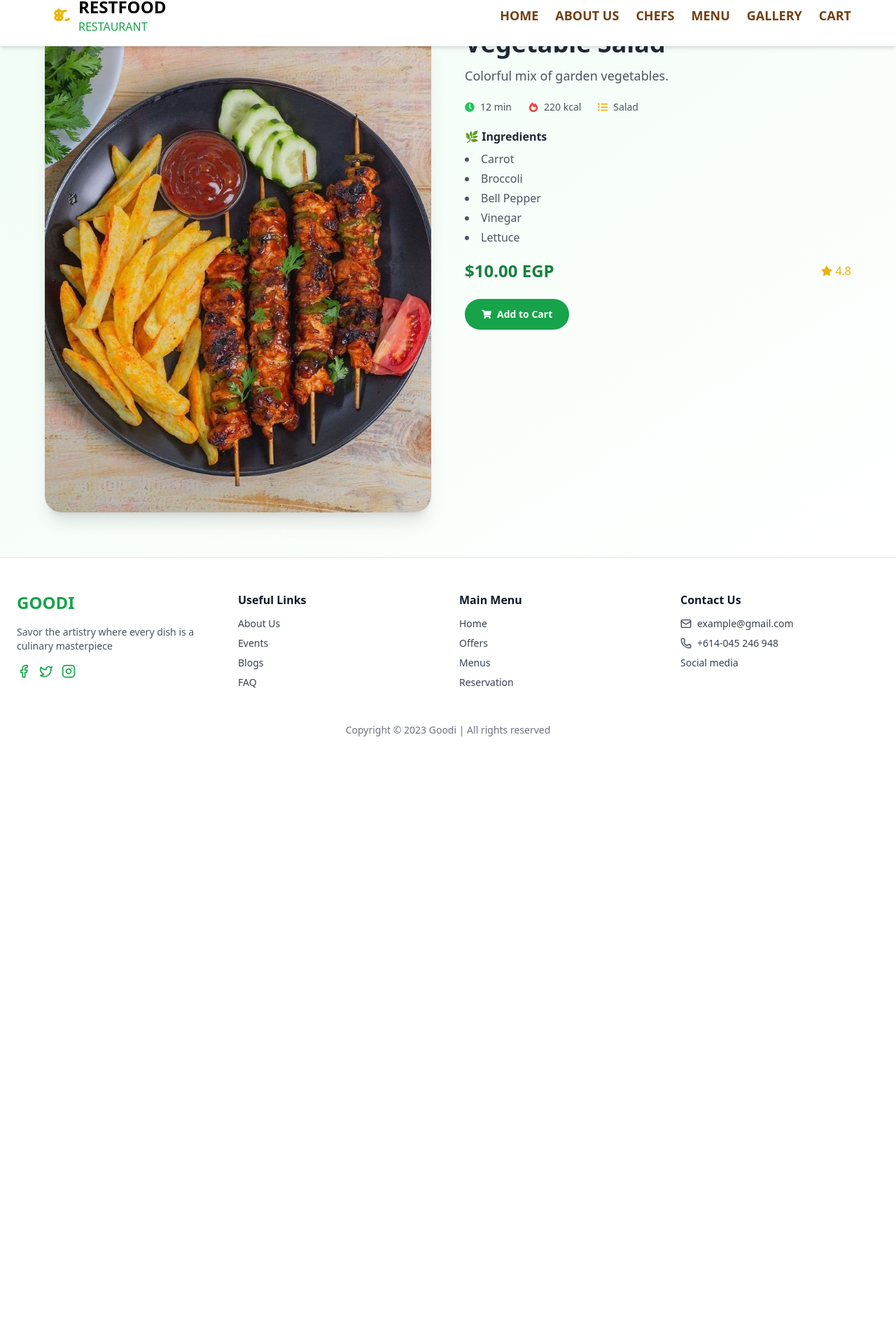
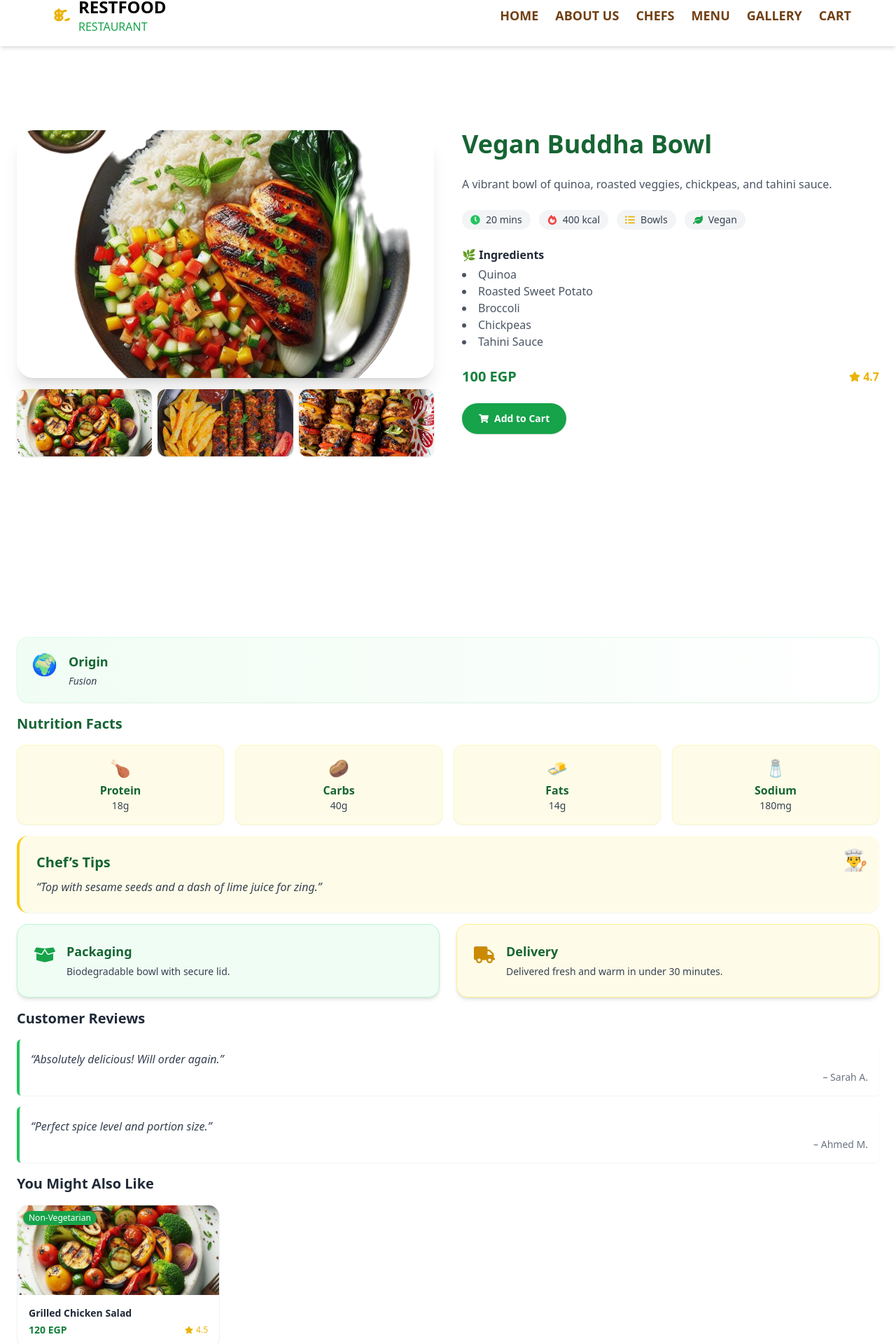
Before and after one commit to mariam168/Restaurant, a React (Vite) app: page /products/2 in a window 1280 px wide. Shown: the part 22-1942 px from the top of the page at 70% size. Before the commit the page ends 1123 px from the top, so only its background shows below. Built offline with nearby package versions, Linux system fonts and the light colour scheme.

Commit message:
improvement in product details page added

```diff
--- a/src/data/dishes.ts
+++ b/src/data/dishes.ts
@@ -1,106 +1,101 @@
 // src/data/dishes.ts
 export type Dish = {
-  id: string;
+  id: number;
   name: string;
   description: string;
-  price: string;
-  priceValue: number;
+  image: string;
+  gallery: string[];
+  price: number;
   rating: number;
-  image: string;
-  category: "Salad" | "Grill" | "Dessert";
-  type: "Veg" | "Non-Veg";
+  category: string;
+  type: string;
   prepTime: string;
   calories: number;
   ingredients: string[];
+  origin: string;
+  chefTips: string;
+  nutrition: {
+    protein: number;
+    carbs: number;
+    fat: number;
+    sodium: number;
+  };
+  packaging: string;
+  delivery: string;
 };
-
+import { i } from "framer-motion/client";
 import dish1 from "../assets/images/food1.jpg";
-import dish2 from "../assets/images/food3.jpg";
-import dish3 from "../assets/images/food4.jpg";
-
+import dish2 from "../assets/images/food2.png";
+import dish3 from "../assets/images/food3.jpg";
+import dish4 from "../assets/images/food4.jpg";
 export const allDishes: Dish[] = [
   {
-    id: "1",
-    name: "Fattoush Salad",
-    description: "Fresh veggies tossed with crispy pita chips.",
-    price: "$12.00",
-    priceValue: 12,
-    rating: 4.6,
+    id: 1,
+    name: "Grilled Chicken Salad",
+    description:
+      "A healthy mix of grilled chicken, fresh greens, cherry tomatoes, cucumbers, and vinaigrette dressing.",
     image: dish1,
+    gallery: [
+
+      dish2,
+      dish3,
+      dish4,
+    ],
+    price: 120,
+    rating: 4.5,
     category: "Salad",
-    type: "Veg",
-    prepTime: "10 min",
-    calories: 250,
-    ingredients: ["Lettuce", "Tomato", "Cucumber", "Pita Chips", "Olive Oil"]
+    type: "Non-Vegetarian",
+    prepTime: "15 mins",
+    calories: 350,
+    ingredients: ["Chicken Breast", "Lettuce", "Tomatoes", "Cucumber", "Dressing"],
+    origin: "Mediterranean",
+    chefTips:
+      "Best served cold with extra virgin olive oil and lemon zest for extra freshness.",
+    nutrition: {
+      protein: 30,
+      carbs: 15,
+      fat: 12,
+      sodium: 210,
+    },
+    packaging: "Eco-friendly container with separate dressing cup.",
+    delivery: "Delivered within 30–40 minutes in chilled packaging.",
   },
   {
-    id: "2",
-    name: "Vegetable Salad",
-    description: "Colorful mix of garden vegetables.",
-    price: "$10.00",
-    priceValue: 10,
-    rating: 4.8,
+    id: 2,
+    name: "Vegan Buddha Bowl",
+    description:
+      "A vibrant bowl of quinoa, roasted veggies, chickpeas, and tahini sauce.",
     image: dish2,
-    category: "Salad",
-    type: "Veg",
-    prepTime: "12 min",
-    calories: 220,
-    ingredients: ["Carrot", "Broccoli", "Bell Pepper", "Vinegar", "Lettuce"]
+    gallery: [
+      dish1,
+      dish3,
+      dish4,
+    ],
+    price: 100,
+    rating: 4.7,
+    category: "Bowls",
+    type: "Vegan",
+    prepTime: "20 mins",
+    calories: 400,
+    ingredients: [
+      "Quinoa",
+      "Roasted Sweet Potato",
+      "Broccoli",
+      "Chickpeas",
+      "Tahini Sauce",
+    ],
+    origin: "Fusion",
+    chefTips:
+      "Top with sesame seeds and a dash of lime juice for zing.",
+    nutrition: {
+      protein: 18,
+      carbs: 40,
+      fat: 14,
+      sodium: 180,
+    },
+    packaging: "Biodegradable bowl with secure lid.",
+    delivery: "Delivered fresh and warm in under 30 minutes.",
+
   },
-  {
-    id: "3",
-    name: "Egg Veggie Salad",
-    description: "Boiled eggs with sautéed vegetables.",
-    price: "$13.00",
-    priceValue: 13,
-    rating: 4.7,
-    image: dish3,
-    category: "Grill",
-    type: "Non-Veg",
-    prepTime: "15 min",
-    calories: 300,
-    ingredients: ["Eggs", "Zucchini", "Spinach", "Salt", "Black Pepper"]
-  },
-  {
-    id: "4",
-    name: "Fattoush Salad",
-    description: "Fresh veggies tossed with crispy pita chips.",
-    price: "$12.00",
-    priceValue: 12,
-    rating: 4.6,
-    image: dish1,
-    category: "Salad",
-    type: "Veg",
-    prepTime: "10 min",
-    calories: 250,
-    ingredients: ["Lettuce", "Tomato", "Cucumber", "Pita Chips", "Olive Oil"]
-  },
-  {
-    id: "5",
-    name: "Vegetable Salad",
-    description: "Colorful mix of garden vegetables.",
-    price: "$10.00",
-    priceValue: 10,
-    rating: 4.8,
-    image: dish2,
-    category: "Salad",
-    type: "Veg",
-    prepTime: "12 min",
-    calories: 220,
-    ingredients: ["Carrot", "Broccoli", "Bell Pepper", "Vinegar", "Lettuce"]
-  },
-  {
-    id: "6",
-    name: "Egg Veggie Salad",
-    description: "Boiled eggs with sautéed vegetables.",
-    price: "$13.00",
-    priceValue: 13,
-    rating: 4.7,
-    image: dish3,
-    category: "Grill",
-    type: "Non-Veg",
-    prepTime: "15 min",
-    calories: 300,
-    ingredients: ["Eggs", "Zucchini", "Spinach", "Salt", "Black Pepper"]
-  },
+
 ];
--- a/src/pages/ProductDetails.tsx
+++ b/src/pages/ProductDetails.tsx
@@ -1,88 +1,236 @@
-
+import { useState } from "react";
 import { useParams, Link } from "react-router-dom";
-import { FaStar, FaShoppingCart, FaClock, FaFireAlt, FaListUl } from "react-icons/fa";
+import {
+  FaStar,
+  FaShoppingCart,
+  FaClock,
+  FaFireAlt,
+  FaListUl,
+  FaLeaf,
+  FaBoxOpen,
+  FaTruck,
+  FaCheck,
+} from "react-icons/fa";
 import { allDishes } from "../data/dishes";
 import { useCart } from "../context/CartContext";
 
 export default function DishDetailsPage() {
   const { id } = useParams<{ id: string }>();
   const { addToCart } = useCart();
+  const [added, setAdded] = useState(false);
 
   const dish = allDishes.find((d) => d.id.toString() === id);
 
+  const related = allDishes
+    .filter((d) => d.id !== dish?.id)
+    .map((d) => {
+      let score = 0;
+      if (d.category === dish?.category) score += 2;
+      if (d.type === dish?.type) score += 1;
+      if (d.ingredients.some((i) => dish?.ingredients.includes(i))) score += 1;
+      return { ...d, score };
+    })
+    .sort((a, b) => b.score - a.score)
+    .slice(0, 4);
+
+  const handleAddToCart = () => {
+    if (!dish) return;
+    addToCart({
+      id: dish.id.toString(),
+      name: dish.name,
+      image: dish.image,
+      price: dish.price,
+      quantity: 1,
+    });
+    setAdded(true);
+    setTimeout(() => setAdded(false), 2000);
+  };
+
   if (!dish) {
     return (
-      <section className="px-6 py-16 min-h-screen mt-16 flex items-center justify-center">
+      <section className="px-6 py-16 mt-16 flex items-center justify-center">
         <div className="text-center text-gray-600">
           <h2 className="text-3xl font-bold mb-4">Dish Not Found</h2>
-          <p className="mb-6">The dish you're looking for doesn't exist.</p>
-          <Link to="/" className="text-green-600 hover:underline">Go back to menu</Link>
+          <Link to="/" className="text-green-600 hover:underline">
+            Back to Menu
+          </Link>
         </div>
       </section>
     );
   }
 
   return (
-    <main className="px-6 py-16 bg-gradient-to-br from-green-50 to-white min-h-screen">
-      <div className="max-w-6xl mx-auto flex flex-col md:flex-row gap-12 items-start">
-        <div className="w-full md:w-1/2">
+    <main className="px-6 py-20 mt-16 bg-white min-h-screen">
+      <div className="max-w-7xl mx-auto space-y-4 mt-16">
+        <div className="flex flex-col md:flex-row gap-10">
+
+          <div className="md:w-1/2">
             <img
               src={dish.image}
-            alt={`Image of ${dish.name}`}
-            className="rounded-3xl shadow-xl w-full object-cover"
+              alt={dish.name}
+              className="rounded-3xl shadow-xl w-full h-[50%] object-cover"
             />
+            <div className="mt-4 grid grid-cols-3 gap-2">
+              {dish.gallery.map((img, i) => (
+                <img
+                  key={i}
+                  src={img}
+                  alt="Gallery"
+                  className="rounded-xl h-24 w-full object-cover shadow"
+                />
+              ))}
             </div>
+          </div>
+          <div className="md:w-1/2 space-y-6">
+            <h1 className="text-4xl font-extrabold text-green-800">{dish.name}</h1>
+            <p className="text-gray-600 leading-relaxed">{dish.description}</p>
 
-        <div className="w-full md:w-1/2">
-          <h1 className="text-4xl font-extrabold text-gray-800 mb-3">{dish.name}</h1>
-          <p className="text-gray-600 mb-5 text-lg leading-relaxed">{dish.description}</p>
-
-          <div className="flex flex-wrap items-center gap-6 mb-5 text-sm text-gray-600">
-            <span className="flex items-center gap-2">
+            <div className="flex gap-3 flex-wrap text-sm text-gray-700">
+              <span className="flex items-center gap-2 bg-gray-100 px-3 py-1 rounded-full">
                 <FaClock className="text-green-500" /> {dish.prepTime}
               </span>
-            <span className="flex items-center gap-2">
+              <span className="flex items-center gap-2 bg-gray-100 px-3 py-1 rounded-full">
                 <FaFireAlt className="text-red-500" /> {dish.calories} kcal
               </span>
-            <span className="flex items-center gap-2">
+              <span className="flex items-center gap-2 bg-gray-100 px-3 py-1 rounded-full">
                 <FaListUl className="text-yellow-500" /> {dish.category}
               </span>
+              <span className="flex items-center gap-2 bg-gray-100 px-3 py-1 rounded-full">
+                <FaLeaf className="text-green-600" /> {dish.type}
+              </span>
             </div>
-
-          <div className="mb-5">
-            <h2 className="text-md font-semibold text-gray-800 mb-2">🌿 Ingredients</h2>
-            <ul className="list-disc list-inside text-gray-600 space-y-1">
-              {dish.ingredients.map((item: string, idx: number) => (
+            <div>
+              <h2 className="font-semibold text-gray-800 mb-1">🌿 Ingredients</h2>
+              <ul className="list-disc list-inside text-gray-600">
+                {dish.ingredients.map((item, idx) => (
                   <li key={idx}>{item}</li>
                 ))}
               </ul>
             </div>
-
-          <div className="flex justify-between items-center mb-6">
-            <span className="text-2xl font-bold text-green-700">{dish.price} EGP</span>
-            <span className="flex items-center gap-1 text-yellow-500 text-md font-medium">
-              <FaStar /> {dish.rating}
+            <div className="flex justify-between items-center text-xl font-bold text-green-700">
+              <span>{dish.price} EGP</span>
+              <span className="flex items-center text-yellow-500 text-base">
+                <FaStar className="mr-1" /> {dish.rating}
               </span>
             </div>
 
             <button
-           onClick={() => {
-            const item = {
-              id: dish.id.toString(),
-              name: dish.name,
-              image: dish.image,
-              price: dish.price,
-              quantity: 1,
-            };
-            console.log("TRYING TO ADD ITEM:", item);
-            addToCart(item);
-          }}
+              onClick={handleAddToCart}
+              disabled={added}
+              className={`px-6 py-3 rounded-full text-sm font-semibold transition flex items-center gap-2 shadow
+                ${added ? "bg-green-100 text-green-700" : "bg-green-600 hover:bg-green-700 text-white"}
+              `}
+            >
+              {added ? (
+                <>
+                  <FaCheck className="text-green-600" /> Added!
+                </>
+              ) : (
+                <>
+                  <FaShoppingCart /> Add to Cart
+                </>
+              )}
+            </button>
+          </div>
+        </div>
+       {/* Origin Section */}
+<div className="bg-gradient-to-r from-green-50 to-white p-5 rounded-2xl shadow-sm border border-green-100 flex items-start gap-4 mb-6">
+  <div className="text-3xl text-green-600">🌍</div>
+  <div>
+    <h3 className="text-lg font-bold text-green-800 mb-1">Origin</h3>
+    <p className="text-sm text-gray-700 italic">{dish.origin}</p>
+  </div>
+</div>
 
-            className="bg-green-600 hover:bg-green-700 text-white px-6 py-3 rounded-full text-sm font-semibold transition flex items-center gap-2"
+{/* Nutrition Facts */}
+<div className="mb-6">
+  <h3 className="text-xl font-bold mb-4 text-green-800">Nutrition Facts</h3>
+  <div className="grid grid-cols-2 md:grid-cols-4 gap-4">
+    {[
+      { icon: '🍗', label: 'Protein', value: `${dish.nutrition.protein}g` },
+      { icon: '🥔', label: 'Carbs', value: `${dish.nutrition.carbs}g` },
+      { icon: '🧈', label: 'Fats', value: `${dish.nutrition.fat}g` },
+      { icon: '🧂', label: 'Sodium', value: `${dish.nutrition.sodium}mg` },
+    ].map((item, index) => (
+      <div key={index} className="bg-yellow-50 p-4 rounded-xl shadow-sm text-center border border-yellow-100">
+        <div className="text-2xl text-green-600">{item.icon}</div>
+        <p className="font-semibold text-green-800 mt-1">{item.label}</p>
+        <p className="text-sm text-gray-700">{item.value}</p>
+      </div>
+    ))}
+  </div>
+</div>
+<div className="bg-yellow-50 border-l-4 border-yellow-400 p-6 rounded-2xl shadow-sm relative mb-6">
+  <div className="absolute top-4 right-4 text-3xl text-yellow-300">👨‍🍳</div>
+  <h3 className="text-xl font-bold text-green-800 mb-2">Chef’s Tips</h3>
+  <p className="text-gray-700 italic leading-relaxed">“{dish.chefTips}”</p>
+</div>
+
+<div className="grid grid-cols-1 md:grid-cols-2 gap-6">
+
+  <div className="bg-green-50 border border-green-200 p-6 rounded-2xl shadow-md flex items-start gap-4 hover:shadow-lg transition">
+    <FaBoxOpen className="text-3xl text-green-600 mt-1" />
+    <div>
+      <h4 className="text-lg font-semibold text-green-800 mb-1">Packaging</h4>
+      <p className="text-sm text-gray-700 leading-relaxed">{dish.packaging}</p>
+    </div>
+  </div>
+  <div className="bg-yellow-50 border border-yellow-200 p-6 rounded-2xl shadow-md flex items-start gap-4 hover:shadow-lg transition">
+    <FaTruck className="text-3xl text-yellow-600 mt-1" />
+    <div>
+      <h4 className="text-lg font-semibold text-green-800 mb-1">Delivery</h4>
+      <p className="text-sm text-gray-700 leading-relaxed">{dish.delivery}</p>
+    </div>
+  </div>
+</div>
+
+        <div>
+  <h3 className="text-xl font-semibold text-gray-800 mb-4">Customer Reviews</h3>
+  <div className="space-y-4">
+    <div className="bg-white border-l-4 border-green-500 p-4 rounded-md shadow-sm">
+      <p className="text-gray-700 italic">“Absolutely delicious! Will order again.”</p>
+      <p className="text-sm text-gray-500 mt-1 text-right">– Sarah A.</p>
+    </div>
+    <div className="bg-white border-l-4 border-green-500 p-4 rounded-md shadow-sm">
+      <p className="text-gray-700 italic">“Perfect spice level and portion size.”</p>
+      <p className="text-sm text-gray-500 mt-1 text-right">– Ahmed M.</p>
+    </div>
+  </div>
+</div>
+
+        <div>
+          <h3 className="text-xl font-semibold text-gray-800 mb-4">You Might Also Like</h3>
+          <div className="grid grid-cols-2 md:grid-cols-4 gap-6">
+            {related.map((item) => (
+              <Link
+                key={item.id}
+                to={`/products/${item.id}`}
+                className="group bg-white border border-gray-100 rounded-2xl shadow-sm hover:shadow-lg hover:border-green-300 transition-all duration-300 overflow-hidden"
               >
-            <FaShoppingCart />
-            Add to Cart
-          </button>
+                <div className="relative">
+                  <img
+                    src={item.image}
+                    alt={item.name}
+                    className="h-32 w-full object-cover group-hover:scale-105 transition-transform duration-300"
+                  />
+                  <span className="absolute top-2 left-2 bg-green-600 text-white text-xs px-2 py-0.5 rounded-full shadow">
+                    {item.type}
+                  </span>
+                </div>
+                <div className="p-4 space-y-1">
+                  <h4 className="text-sm font-semibold text-gray-800 group-hover:text-green-700 transition">
+                    {item.name}
+                  </h4>
+                  <div className="flex justify-between items-center text-sm text-gray-600">
+                    <span className="text-green-700 font-bold">{item.price} EGP</span>
+                    <span className="flex items-center gap-1 text-yellow-500 text-xs">
+                      <FaStar /> {item.rating}
+                    </span>
+                  </div>
+                </div>
+              </Link>
+            ))}
+          </div>
         </div>
       </div>
     </main>
```
Lines whose indentation alone changed are shown as unchanged.
